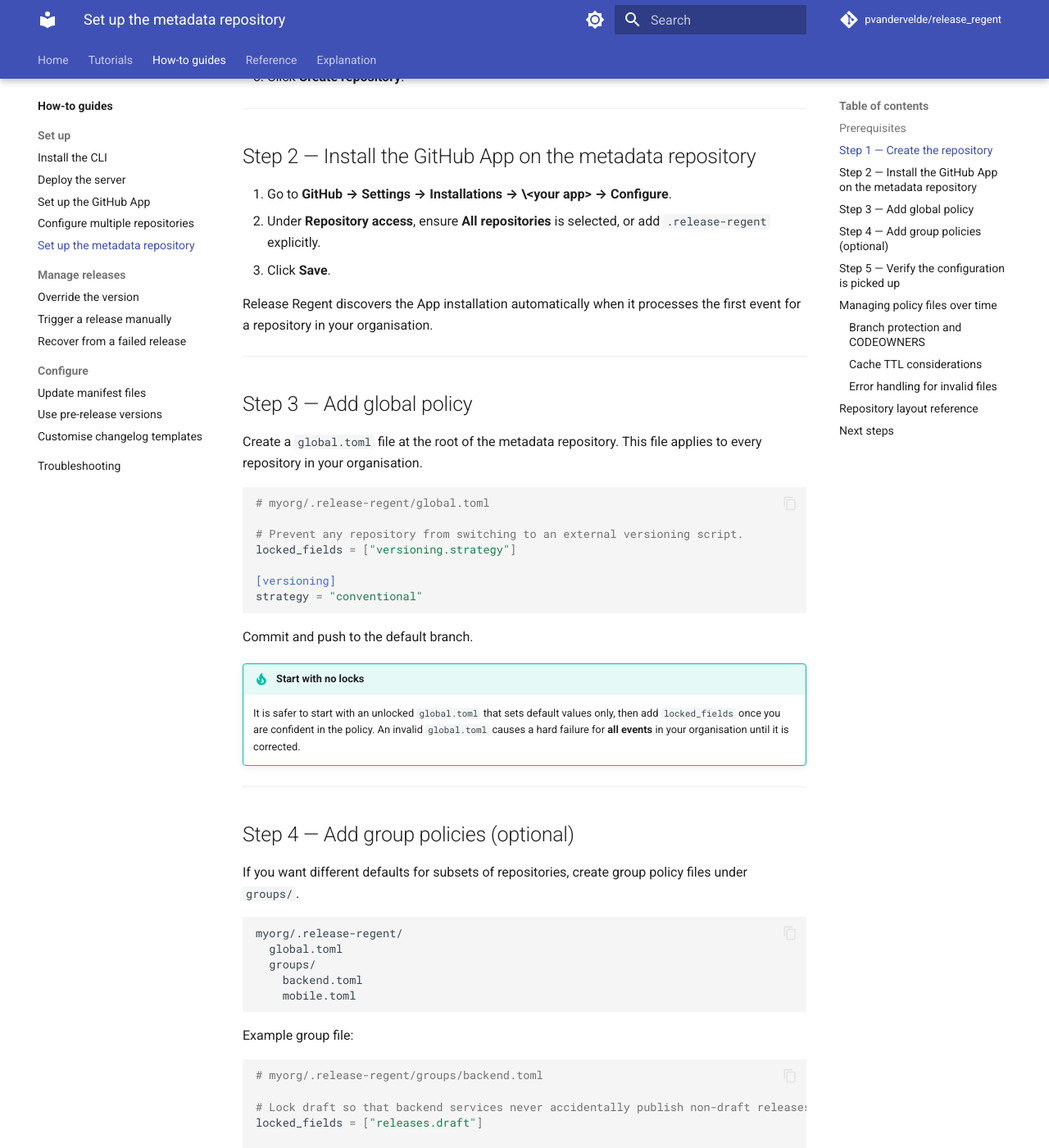
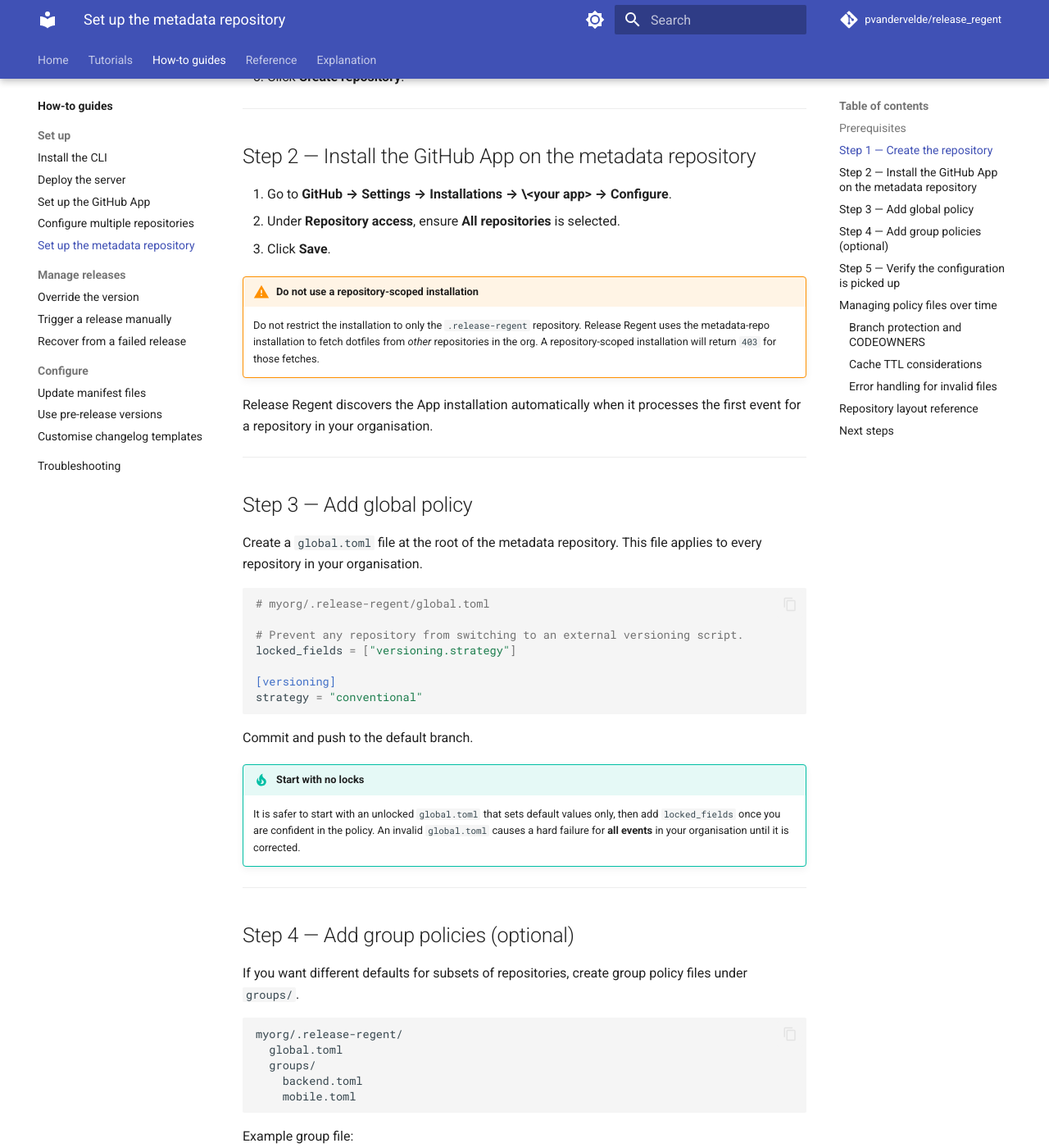
Before and after one commit to pvandervelde/release_regent, an MkDocs documentation site: the page built from docs/user/how-to/setup/metadata-repository.md, in a window 1280 px wide and 1400 px high, scrolled down 963 px. Shown: the whole window at 82% size. Built offline with MkDocs 1.6.1 and Material for MkDocs 9.7.7, drawn with Linux system fonts in a browser that asks for light colours; comment, search, counter and statistics services are not loaded; some of the changed text lies outside the part shown.

Commit message:
docs: address PR review comments on configuration hierarchy docs
- Add missing failure-table row for repo dotfile API errors (503/timeout)
  hard-fail, and explain the intentional asymmetry with metadata-repo
  transient errors
- Fix Step 2 in metadata-repository.md: remove 'or add explicitly' path
  which would create a repo-scoped installation and cause 403 errors;
  add warning callout making the constraint explicit
- Align dotfile filename to release-regent.toml (no leading dot) in
  explanation and how-to examples, matching the canonical reference
- Add group and locked_fields as commented top-level keys in the
  reference/configuration.md file structure overview
- Document that re-listing a globally-locked field in a group policy
  emits a warn! (no-op but produces log noise)

````diff
--- a/docs/user/how-to/setup/metadata-repository.md
+++ b/docs/user/how-to/setup/metadata-repository.md
@@ -44,9 +44,13 @@
 ## Step 2 — Install the GitHub App on the metadata repository
 
 1. Go to **GitHub → Settings → Installations → \<your app\> → Configure**.
-2. Under **Repository access**, ensure **All repositories** is selected, or add
-   `.release-regent` explicitly.
+2. Under **Repository access**, ensure **All repositories** is selected.
 3. Click **Save**.
+
+!!! warning "Do not use a repository-scoped installation"
+    Do not restrict the installation to only the `.release-regent` repository. Release Regent
+    uses the metadata-repo installation to fetch dotfiles from *other* repositories in the
+    org. A repository-scoped installation will return `403` for those fetches.
 
 Release Regent discovers the App installation automatically when it processes the first event
 for a repository in your organisation.
@@ -108,7 +112,7 @@
 Repositories opt in to a group by adding a `group` field to their own dotfile:
 
 ```toml
-# myorg/platform-api/.release-regent.toml
+# myorg/platform-api/release-regent.toml
 group = "backend"
 
 [versioning]
````
Also changed, not shown: docs/user/explanation/configuration-hierarchy.md (+13 -1 lines), docs/user/reference/configuration.md (+3 -0 lines).
